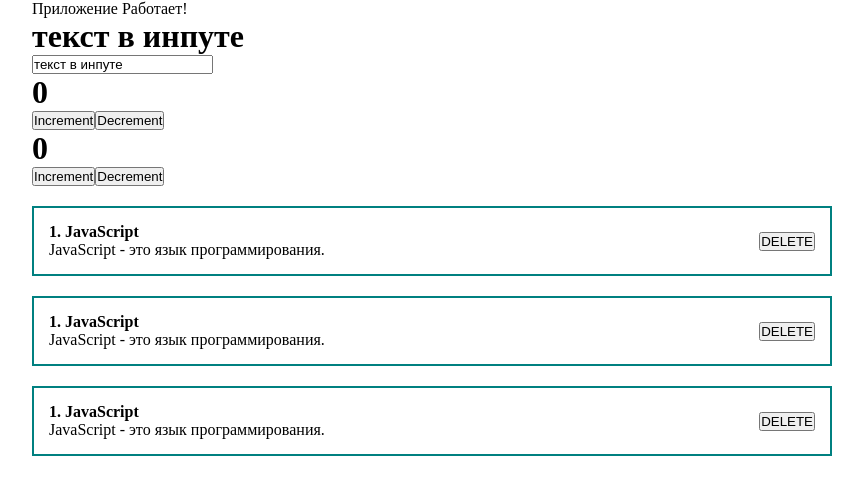
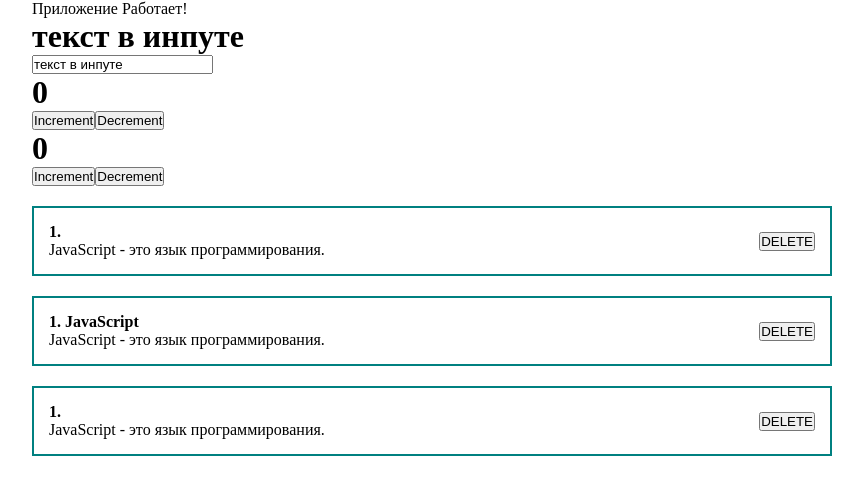
Before and after one commit to AnnaRazina/First-progect-REACT, a React (Create React App) app: page / in a window 1280 px wide. Shown: the top 494 px of the page, without its empty margins (208-1071 px from the left). Built offline with nearby package versions, Linux system fonts and the light colour scheme.

Commit message:
props в функциональном компоненте

```diff
--- a/src/App.js
+++ b/src/App.js
@@ -21,7 +21,7 @@
       <Counter/>
       <ClassCounter/>
       <PostItem/>
-      <PostItem/>
+      <PostItem id="1" title="JavaScript" body="descripcion"/>
       <PostItem/>
 
 
--- a/src/components/PostItem.jsx
+++ b/src/components/PostItem.jsx
@@ -1,10 +1,13 @@
 import React from "react";
 
-const postItem = () => {
+const postItem = (props) => {
+    console.log (props);
+
+
     return (
         <div className="post">
             <div className="post__content">
-                <strong>1. JavaScript</strong>
+                <strong>1. {props.title}</strong>
                 <p>JavaScript - это язык программирования.</p>
             </div>
             <div className="post__btn">
```
